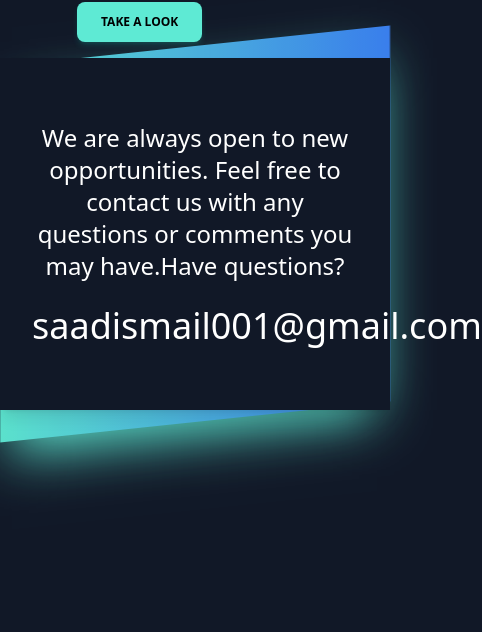
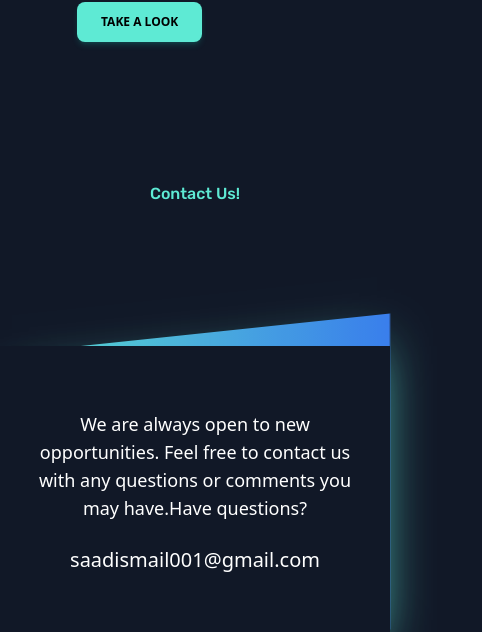
Before and after one commit to saadismail01/Portfolio, a React (Vite) app: page / in a window 390 px wide. Shown: the part 2706-3338 px from the top of the page, 482 px wide, since content can reach past the window. Built offline with nearby package versions, Linux system fonts and the light colour scheme.

Commit message:
fixing the responsive web design for contacts page

```diff
--- a/src/pages/Contacts.tsx
+++ b/src/pages/Contacts.tsx
@@ -2,7 +2,7 @@ import React from "react";
 
 const Contacts = () => {
   return (
-    <div id="contacts" className="w-full h-screen">
+    <div id="contacts" className="w-full h-screen mt-72 lg:mt-0">
       <div className="  bg-gray-900 py-6 flex flex-col justify-center sm:py-12">
         <h1 className="sm:text-5xl pb-16 w-full h-[20%] flex items-start justify-center text-teal-300 fontText lg:text-7xl mb-16">
           Contact Us!
@@ -11,11 +11,11 @@ const Contacts = () => {
           <div className="absolute inset-0 bg-gradient-to-r from-teal-300 to-blue-500  transform -skew-y-6 sm:skew-y-0 sm:-rotate-6 sm:rounded-3xl shadow-teal-300 shadow-2xl animate-pulse"></div>
           <div className="text-white relative px-8 py-16 bg-gray-900 shadow-lg sm:rounded-3xl sm:p-20">
             <div className="text-center flex flex-col space-y-6">
-              <p className="text-white text-2xl">
+              <p className="text-white text-lg lg:text-2xl">
                 We are always open to new opportunities. Feel free to contact us
                 with any questions or comments you may have.Have questions?
               </p>
-              <p className="text-4xl">
+              <p className="text-xl lg:text-4xl">
                 <a href="mailto:saadismail001@gmail.com">
                   saadismail001@gmail.com
                 </a>
```
